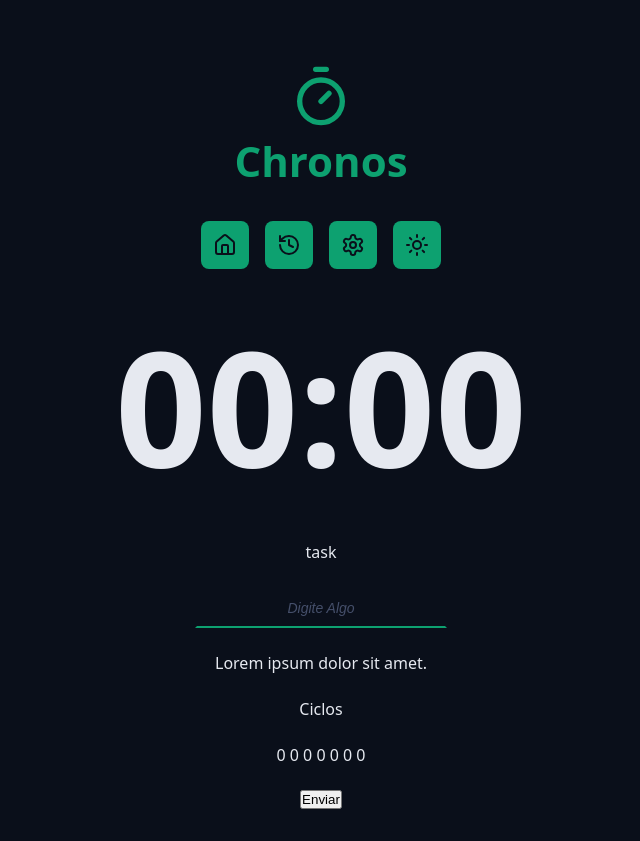
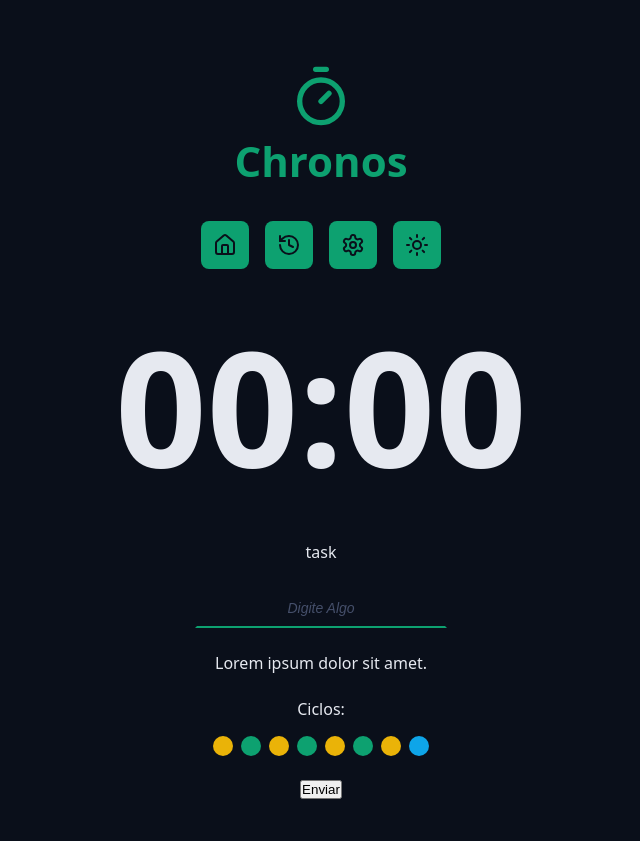
Before and after one commit to Bisdcode/chronos-pomodoro, a React (Vite) app: page / in a window 1280 px wide. Shown: the whole page, without its empty margins (319-959 px from the left). Built offline with nearby package versions, Linux system fonts and the light colour scheme.

Commit message:
cycles component

```diff
--- a/src/App.tsx
+++ b/src/App.tsx
@@ -6,6 +6,7 @@
 import { Menu } from "./components/Menu";
 import { CountDown } from "./components/CountDown";
 import { DefaultInput } from "./components/DefaultInput";
+import { Cycles } from "./components/Cycles";
 
 export function App() {
 	return (
@@ -31,10 +32,7 @@
 						</p>
 					</div>
 					<div className="formRow">
-						<p>
-							Ciclos
-						</p>
-						<p>0 0 0 0 0 0 0</p>
+						<Cycles/>
 					</div>
 					<div className="formRow">
 						<button>Enviar</button>
--- /dev/null
+++ b/src/components/Cycles/index.tsx
@@ -0,0 +1,20 @@
+import styles from './styles.module.css'
+
+export function Cycles() {
+    return (
+        <div className={styles.cycles}>
+            <span>Ciclos:</span>
+
+            <div className={styles.cycleDots}>
+                <span className={`${styles.cycleDot} ${styles.workTime}`}></span>
+                <span className={`${styles.cycleDot} ${styles.shortBreakTime}`}></span>
+                <span className={`${styles.cycleDot} ${styles.workTime}`}></span>
+                <span className={`${styles.cycleDot} ${styles.shortBreakTime}`}></span>
+                <span className={`${styles.cycleDot} ${styles.workTime}`}></span>
+                <span className={`${styles.cycleDot} ${styles.shortBreakTime}`}></span>
+                <span className={`${styles.cycleDot} ${styles.workTime}`}></span>
+                <span className={`${styles.cycleDot} ${styles.longBreakTime}`}></span>
+            </div>
+        </div>
+    )
+}
--- /dev/null
+++ b/src/components/Cycles/styles.module.css
@@ -0,0 +1,32 @@
+.cycles {
+    display: flex;
+    flex-direction: column;
+    align-items: center;
+    justify-content: center;
+    gap: 1.6rem;
+}
+
+.cycleDots {
+    display: flex;
+    gap: 0.8rem;
+}
+
+.cycleDot {
+    display: block;
+    width: 2rem;
+    height: 2rem;
+    background-color: var(--primary);
+    border-radius: 50%;
+}
+
+.workTime {
+    background-color: var(--warning);
+}
+
+.shortBreakTime {
+    background-color: var(--primary);
+}
+
+.longBreakTime {
+    background-color: var(--info);
+}
--- a/src/components/DefaultInput/styles.module.css
+++ b/src/components/DefaultInput/styles.module.css
@@ -22,6 +22,6 @@
 }
 
 .input:disabled {
-    border-bottom: .2rem solid var(--disabled);
+    border-bottom: 0.2rem solid var(--disabled);
     color: var(--text-muted);
 }
```
